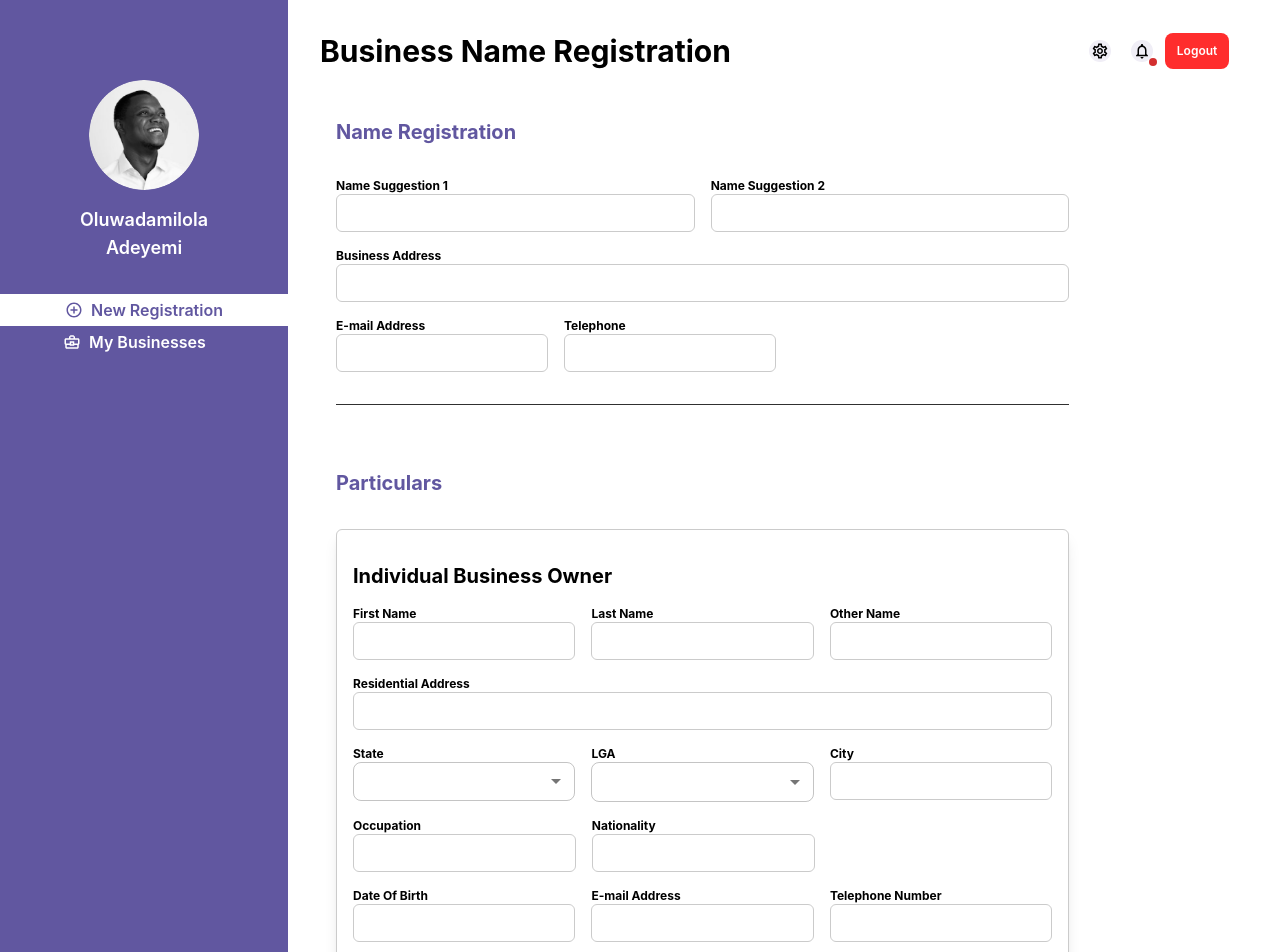
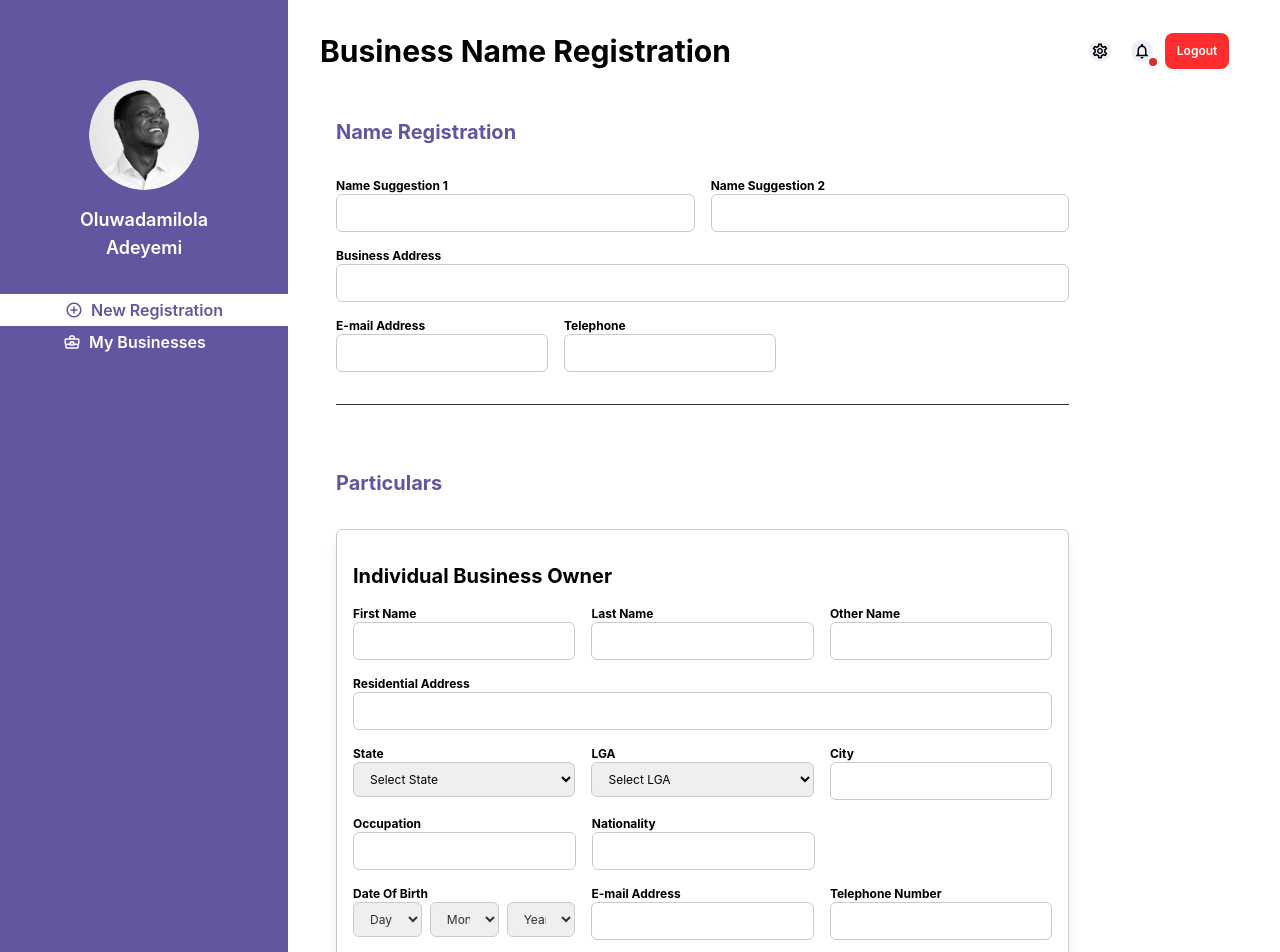
Before and after one commit to Whitegatesolutions/Frontend, a Next.js app: page /new-registration/business-name-registration in a window 1280 px wide. Shown: the top 952 px of the page. Built offline with nearby package versions, Linux system fonts and the light colour scheme.

Commit message:
select added

```diff
--- a/components/modules/name-and-business-reg-module/particulars-form.tsx
+++ b/components/modules/name-and-business-reg-module/particulars-form.tsx
@@ -8,7 +8,7 @@ import Select from '@mui/material/Select';
 import React from 'react';
 import { InputLabel } from '@mui/material';
 import { BusinessRegParticularsInterface } from '../../../utils/constants';
-import { businessRegObjInstance } from '../../../utils/collections';
+import { businessRegObjInstance, DaysArray, MonthsArray, Years } from '../../../utils/collections';
 
 export const BusinessRegistrationParticularsForm = () : JSX.Element => {
     const [age, setAge] = React.useState('');
@@ -75,8 +75,14 @@ export const BusinessRegistrationParticularsForm = () : JSX.Element => {
                          <div className='w-full flex flex-col md:flex-row gap-4 text-xs text-black'>
                             <div className='flex flex-col md:w-1/3 w-full'>
                                 <p className='font-bold'>State</p>
-                                <FormControl sx={{width:'100'}} size="small">
-                                    {/* <InputLabel id="demo-select-small" sx={{color : '#000'}}>Select State</InputLabel> */}
+                                <select name="day" className='w-full border border-[#CBCBCB] py-2 px-3 rounded-md'>
+                                    <option value="state">Select State</option>
+                                    {/* {DaysArray.map((day : number, i:number) =>
+                                    <option value={day} key={i}>{day < 10 ? `0${day}` : day}</option>
+                                    )} */}
+                                </select>
+                                {/* <FormControl sx={{width:'100'}} size="small">
+                                    <InputLabel id="demo-select-small" sx={{color : '#000'}}>Select State</InputLabel>
                                     <Select
                                         labelId="demo-select-small"
                                         id="demo-select-small"
@@ -88,12 +94,18 @@ export const BusinessRegistrationParticularsForm = () : JSX.Element => {
                                         </MenuItem>
                                     </Select>
 
-                                </FormControl>
+                                </FormControl> */}
                             </div>
 
                              <div className='flex flex-col md:w-1/3 w-full'>
                                  <p className='font-bold'>LGA</p>
-                                    <FormControl sx={{width:'100%'}} size="small">
+                                 <select name="day" className='w-full border border-[#CBCBCB] py-2 px-3 rounded-md'>
+                                    <option value="LGA">Select LGA</option>
+                                    {/* {DaysArray.map((day : number, i:number) =>
+                                    <option value={day} key={i}>{day < 10 ? `0${day}` : day}</option>
+                                    )} */}
+                                </select>
+                                    {/* <FormControl sx={{width:'100%'}} size="small">
                                      <Select
                                          labelId="demo-select-small"
                                          id="demo-select-small"
@@ -101,11 +113,11 @@ export const BusinessRegistrationParticularsForm = () : JSX.Element => {
                                          //onChange={handleChange}
                                      >
                                          <MenuItem value="">
-                                         <em>None</em>
+                                          {/* <em>select LGA</em>
                                          </MenuItem>
                                      </Select>
 
-                                 </FormControl>
+                                 </FormControl> */}
                              </div>
                              <div className='flex flex-col md:w-1/3 w-full'>
                                  <p className='font-bold'>City</p>
@@ -128,7 +140,26 @@ export const BusinessRegistrationParticularsForm = () : JSX.Element => {
 
                              <div className='flex flex-col md:w-1/3 w-full'>
                                  <p className='font-bold'>Date&nbsp;Of&nbsp;Birth</p>
-                                 <input type="text" className='text-sm py-2 px-4 rounded-md border border-[#CBCBCB] w-full'/>
+                                 <div className='w-full flex flex-row items-center gap-2 text-[#303030]'>
+                                     <select name="day" className='w-1/3 border border-[#CBCBCB] py-2 px-3 rounded-md'>
+                                        <option value="day">Day</option>
+                                        {DaysArray.map((day : number, i:number) =>
+                                        <option value={day} key={i}>{day < 10 ? `0${day}` : day}</option>
+                                        )}
+                                     </select>
+                                     <select name="month" className='w-1/3 border border-[#CBCBCB] py-2 px-3 rounded-md'>
+                                        <option value="month">Month</option>
+                                        {MonthsArray.map((month : string, i:number) =>
+                                        <option value={month.substring(0,3)} key={i}>{month}</option>
+                                        )}
+                                     </select>
+                                     <select name="year" className='w-1/3 border border-[#CBCBCB] py-2 px-3 rounded-md'>
+                                        <option value="year">Year</option>
+                                        {Years.map((year : number, i:number) =>
+                                        <option value={year} key={i}>{year}</option>
+                                        )}
+                                     </select>
+                                 </div>
                              </div>
                              <div className='flex flex-col md:w-1/3 w-full'>
                                  <p className='font-bold'>E-mail&nbsp;Address</p>
--- a/package.json
+++ b/package.json
@@ -15,6 +15,7 @@
     "@mui/material": "^5.10.9",
     "@mui/styles": "^5.10.16",
     "axios": "^1.1.3",
+    "framer-motion": "^7.6.19",
     "next": "12.3.1",
     "react": "18.2.0",
     "react-dom": "18.2.0",
--- a/styles/globals.css
+++ b/styles/globals.css
@@ -55,33 +55,48 @@ a {
 input[type="checkbox"]:checked{
   accent-color: #6157A0;
 }
+
+select:focus{
+  outline: none !important;
+}
+
+select:hover{
+  border: 1px solid#000;
+}
+
+select::marker{
+ /* color: #CBCBCB; */
+ width: 12px;
+
+}
+
 input:focus{
-  outline: none;
+  outline: none !important;
 }
 
 input[type="text"]:hover{
-  outline: 1px solid#000;
+  border: 1px solid#000;
 }
 /* input[type="password"]:hover{
   border: 1px solid#000;
 } */
 
 input[type="text"]:focus{
-  outline: 2px solid#1976D2;
+  border: 1px solid#1976D2;
 }
 
 input[type="email"]:hover{
-  outline: 1px solid#000;
+  border: 1px solid#000;
 }
 input[type="email"]:focus{
-  outline: 2px solid#1976D2;
+  border: 1px solid#1976D2;
 }
 
 input[type="search"]:hover{
-  outline: 1px solid#000;
+  border: 1px solid#000;
 }
 input[type="search"]:focus{
-  outline: 2px solid#1976D2;
+  border: 1px solid#1976D2;
 }
 
 /* #layout{
--- a/utils/collections.ts
+++ b/utils/collections.ts
@@ -39,6 +39,21 @@ export const ListOfBusinessesCollectionsForNewRegistration : Array<BusinessesGri
     }
 ];
 
+export const DaysArray : number[] = new Array<number>(1,2,3,4,5,6,7,8,9,10,11,12,13,14,15,16,17,18,19,20,21,22,23,24,25,26,27,28,29,30,31);
+export const MonthsArray : string[] = new Array<string>("January","February","March","April","May","June","July","August","September","October","November","December");
+//export const YearsArray : number[] = new Array<number>(1,2,3,4,5,6,7,8,9,10,11,12,13,14,15,16,17,18,19,20,21,22,23,24,25,26,27,28,29,30,31);
+
+export const yearsArray = () : number[] => {
+    const years : number[] = [];
+    for(let i = 1950; i < 2025; i++){
+        years.push(i);
+    }
+    return years;
+}
+
+export const Years : number[] = yearsArray();
+
+
 export const businessRegObjInstance :BusinessRegParticularsInterface ={
     id : 0,
     firstName : "",
```
Also changed, not shown: 1 other file (tests, documents, lock files or other folders).
